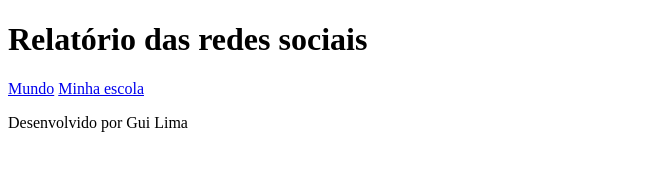
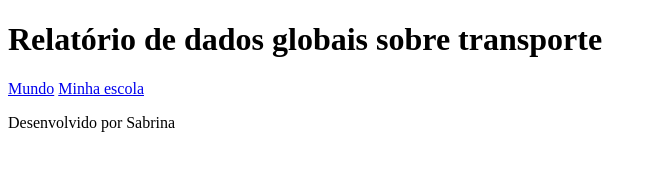
Before and after one commit to SabrinaPadilha/ci-ncia-de-dados, a plain HTML site: page index.html in a window 1280 px wide. Shown: the whole page, without its empty margins (0-657 px from the left). Drawn offline with Linux system fonts and the light colour scheme.

Commit message:
Update index.html

```diff
--- a/index.html
+++ b/index.html
@@ -3,11 +3,11 @@
 <head>
     <meta charset="UTF-8">
     <meta name="viewport" content="width=device-width, initial-scale=1.0">
-    <title>Redes Sociais</title>
+    <title>Transporte</title>
 </head>
 <body>
     <header>
-        <h1>Relatório das redes sociais</h1>
+        <h1>Relatório de dados globais sobre transporte</h1>
         <nav>
             <a href="index.html">Mundo</a>
             <a href="#">Minha escola</a>
@@ -19,7 +19,7 @@
         </section>
     </main>
     <footer>
-        <p>Desenvolvido por Gui Lima</p>
+        <p>Desenvolvido por Sabrina</p>
     </footer>
 </body>
 </html>
```
